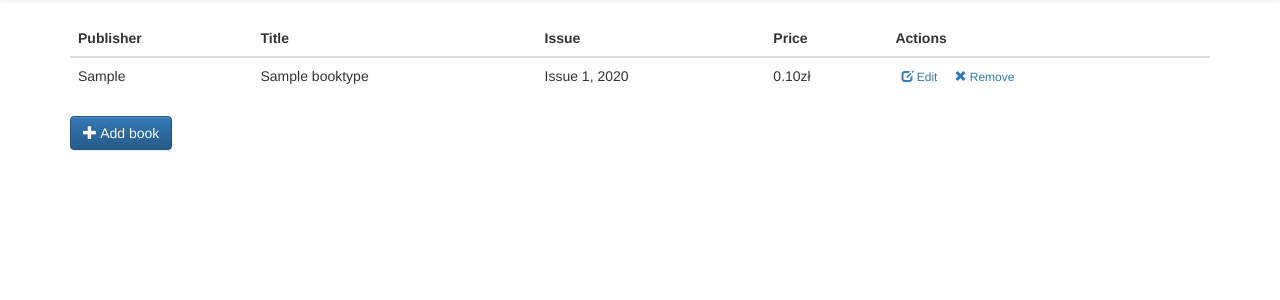
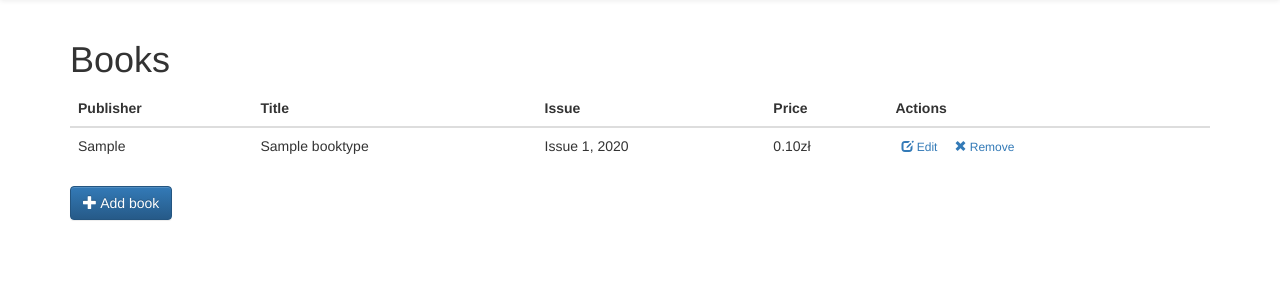
Before and after one commit to m4tx/egielda, a Django app: page /manage/books/ in a window 1280 px wide. Shown: the part 51-351 px from the top of the page. Run offline with Django 3.2, Linux system fonts and the light colour scheme; tables that the repository leaves empty hold one stand-in row (values such as "Sample post"); some libraries are stand-ins or nearby versions.

Commit message:
Add a title to Books index page

```diff
--- a/books/templates/books/index.html
+++ b/books/templates/books/index.html
@@ -4,6 +4,7 @@
 <title>{% trans "Manage books" %}</title>
 {% include "shared/header.html" %}
 {% include "shared/alerts.html" %}
+<h1>{% trans "Books" %}</h1>
 <table class="table table-hover">
     <thead>
         <tr>
```
